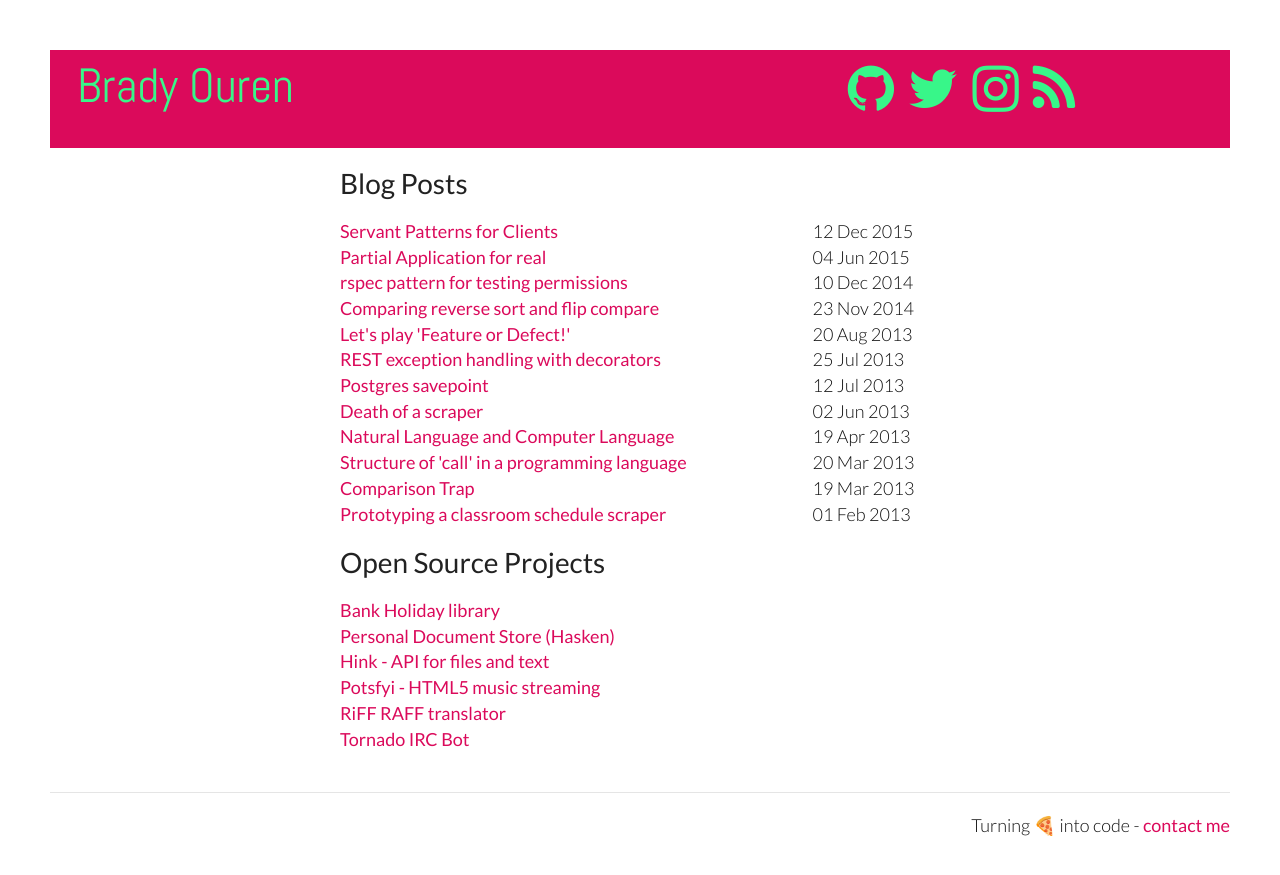
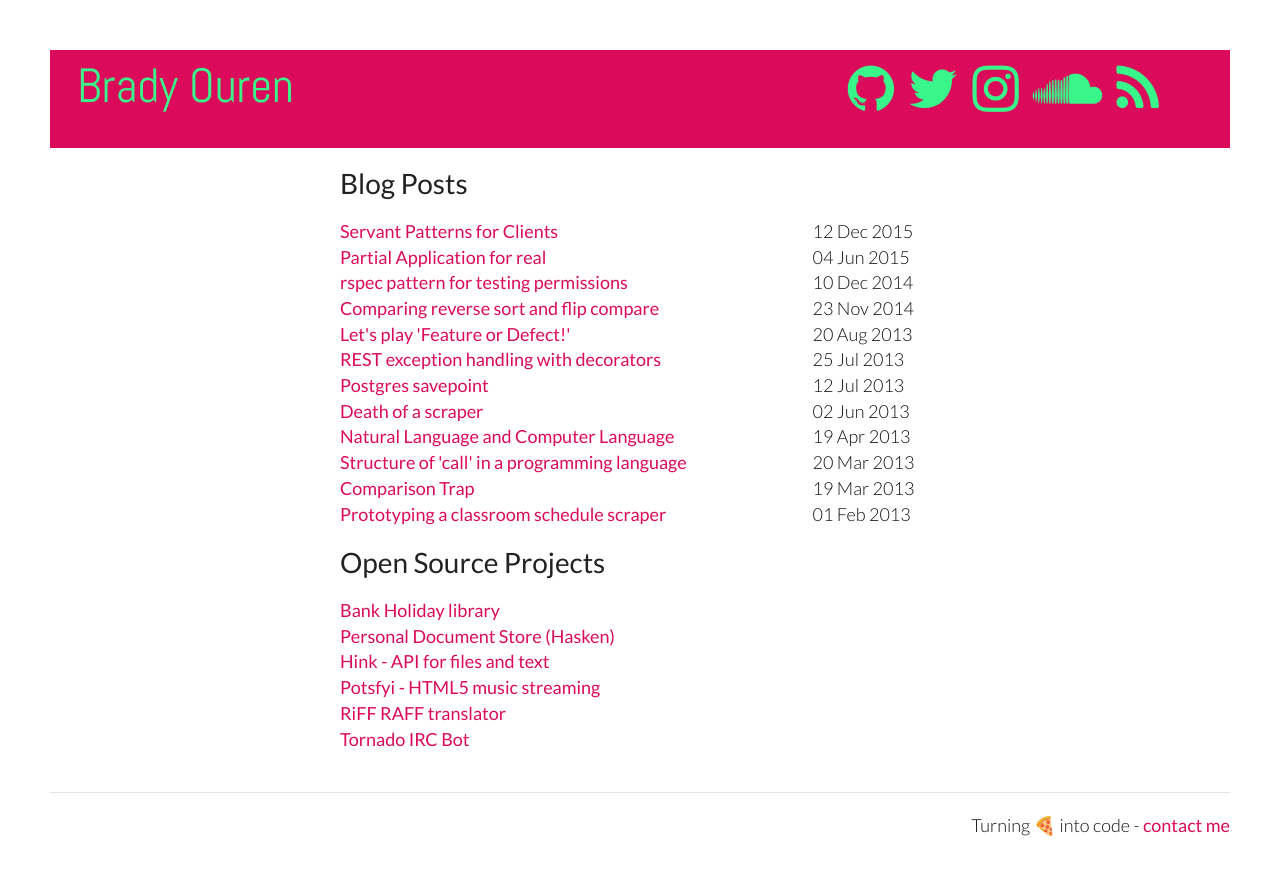
Before and after one commit to tippenein/tippenein.github.io, a Jekyll site: the page built from index.html, in a window 1280 px wide. Shown: the top 875 px of the page. Built offline with Jekyll 4.4.1, drawn with Linux system fonts in a browser that asks for light colours; nearby versions of some CDN libraries.

Commit message:
add soundcloud link

```diff
--- a/_layouts/default.html
+++ b/_layouts/default.html
@@ -27,6 +27,7 @@
         <li><a class="header-link" href="https://github.com/tippenein"><i class="fa fa-github fa-3x"></i></a></li>
         <li><a class="header-link" href="https://twitter.com/tippenein"><i class="fa fa-twitter fa-3x"></i></a></li>
         <li><a class="header-link" href="https://instagram.com/tippenein"><i class="fa fa-instagram fa-3x"></i></a></li>
+        <li><a class="header-link" href="https://soundcloud.com/skoeii"><i class="fa fa-soundcloud fa-3x"></i></a></li>
         <li><a class="header-link" href="/feed.xml"><i class="fa fa-rss fa-3x"></i></a></li>
       </ul>
     </header>
```
